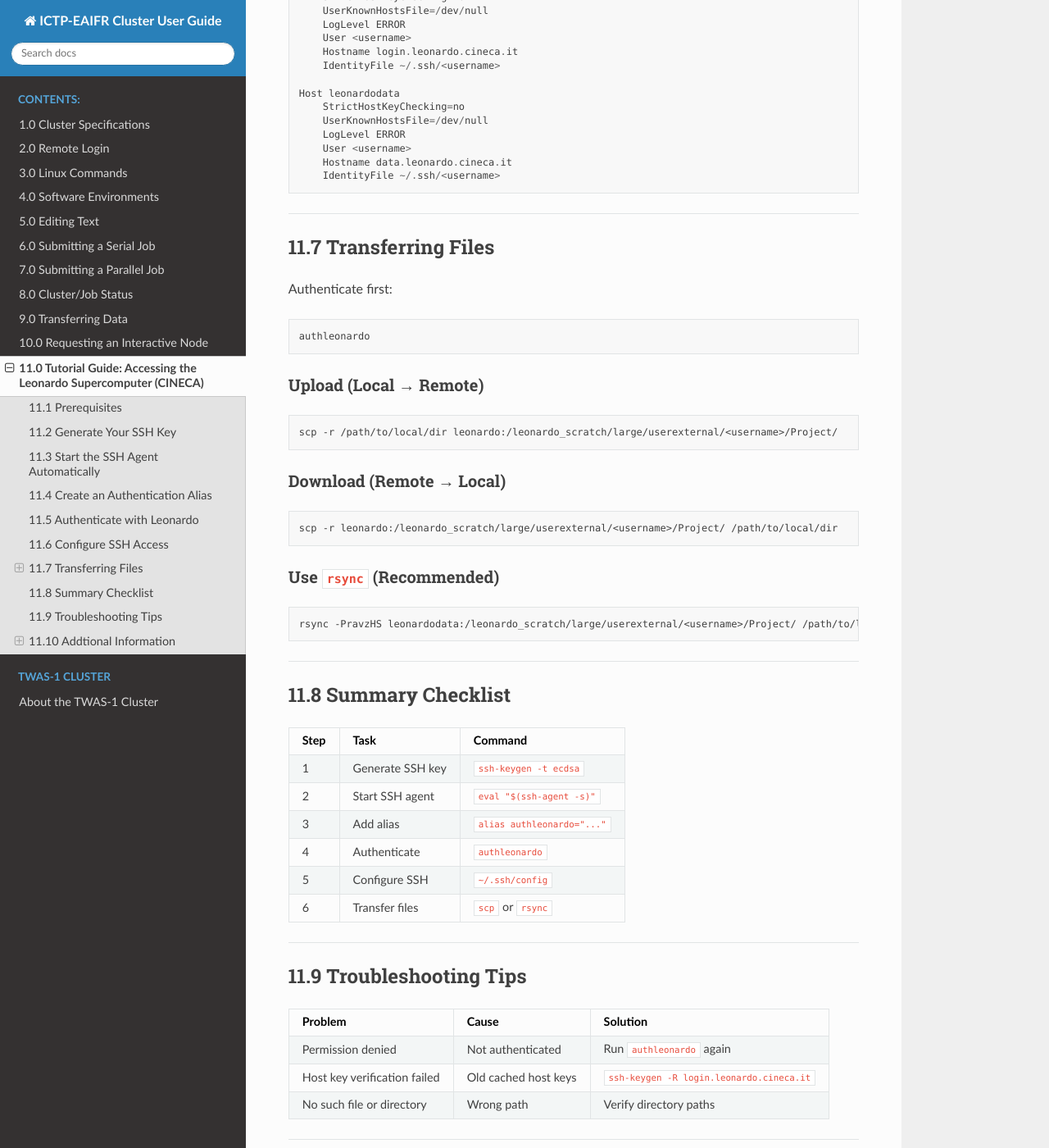
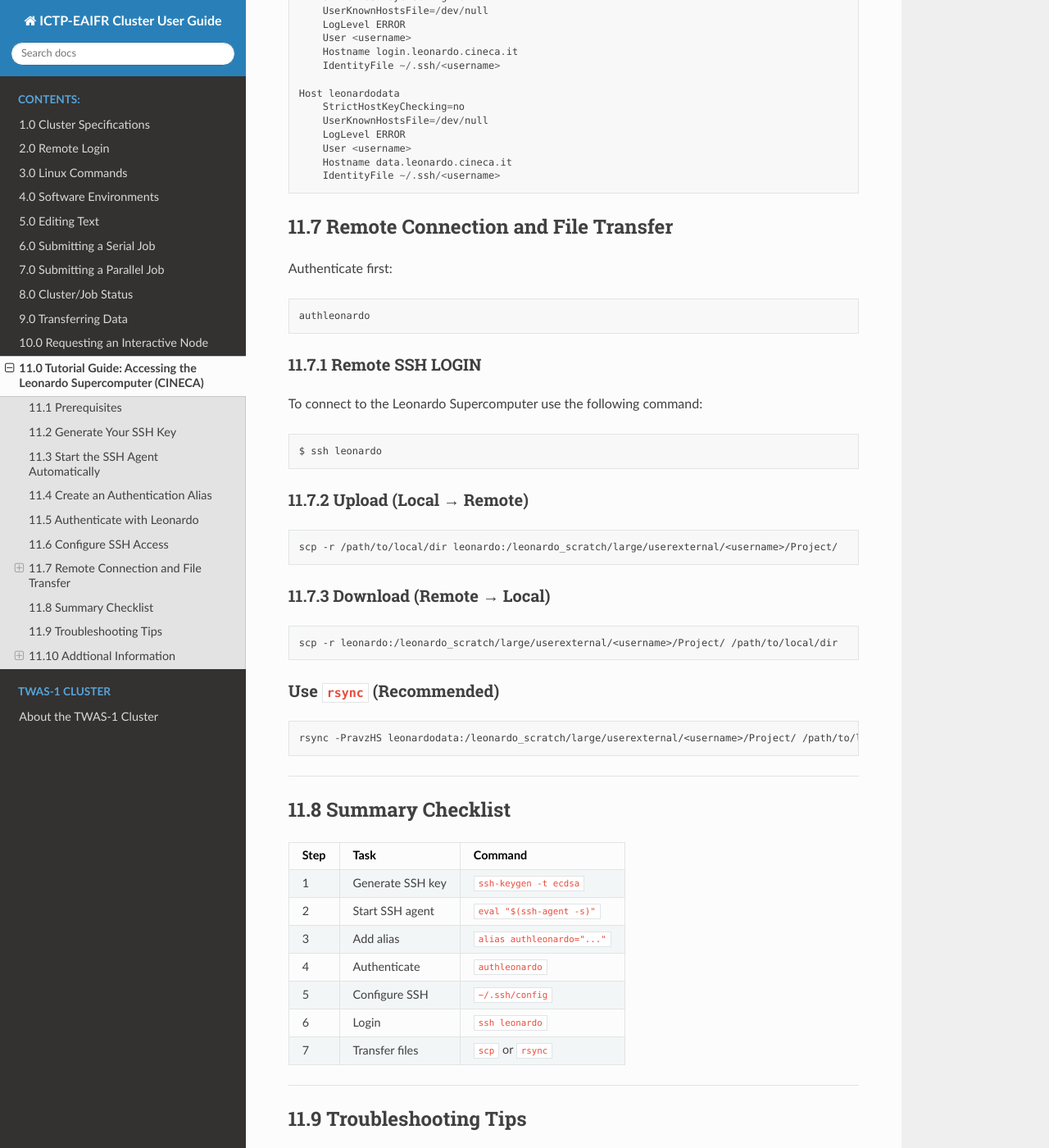
Before and after one commit to eaifrrw/sc-how-to, a Sphinx documentation site: the page built from docs/cineca_access.md, in a window 1280 px wide and 1400 px high, scrolled down 2079 px. Shown: the whole window at 82% size. Built offline with Sphinx 7.4.7 and the Read the Docs theme 3.1.0, drawn with Linux system fonts in a browser that asks for light colours.

Commit message:
updated cineca access

````diff
--- a/docs/cineca_access.md
+++ b/docs/cineca_access.md
@@ -103,10 +103,7 @@
     Hostname data.leonardo.cineca.it
     IdentityFile ~/.ssh/<username>
 ```
-
----
-
-## 11.7 Transferring Files
+## 11.7 Remote Connection and File Transfer
 
 Authenticate first:
 
@@ -114,12 +111,17 @@
 authleonardo
 ```
 
-### Upload (Local → Remote)
+### 11.7.1 Remote SSH LOGIN
+To connect to the Leonardo Supercomputer use the following command:
+```bash
+$ ssh leonardo
+```
+### 11.7.2 Upload (Local → Remote)
 ```bash
 scp -r /path/to/local/dir leonardo:/leonardo_scratch/large/userexternal/<username>/Project/
 ```
 
-### Download (Remote → Local)
+### 11.7.3 Download (Remote → Local)
 ```bash
 scp -r leonardo:/leonardo_scratch/large/userexternal/<username>/Project/ /path/to/local/dir
 ```
@@ -140,7 +142,8 @@
 | 3 | Add alias | `alias authleonardo="..."` |
 | 4 | Authenticate | `authleonardo` |
 | 5 | Configure SSH | `~/.ssh/config` |
-| 6 | Transfer files | `scp` or `rsync` |
+| 6 | Login | `ssh leonardo` |
+| 7 | Transfer files | `scp` or `rsync` |
 
 ---
 
````
